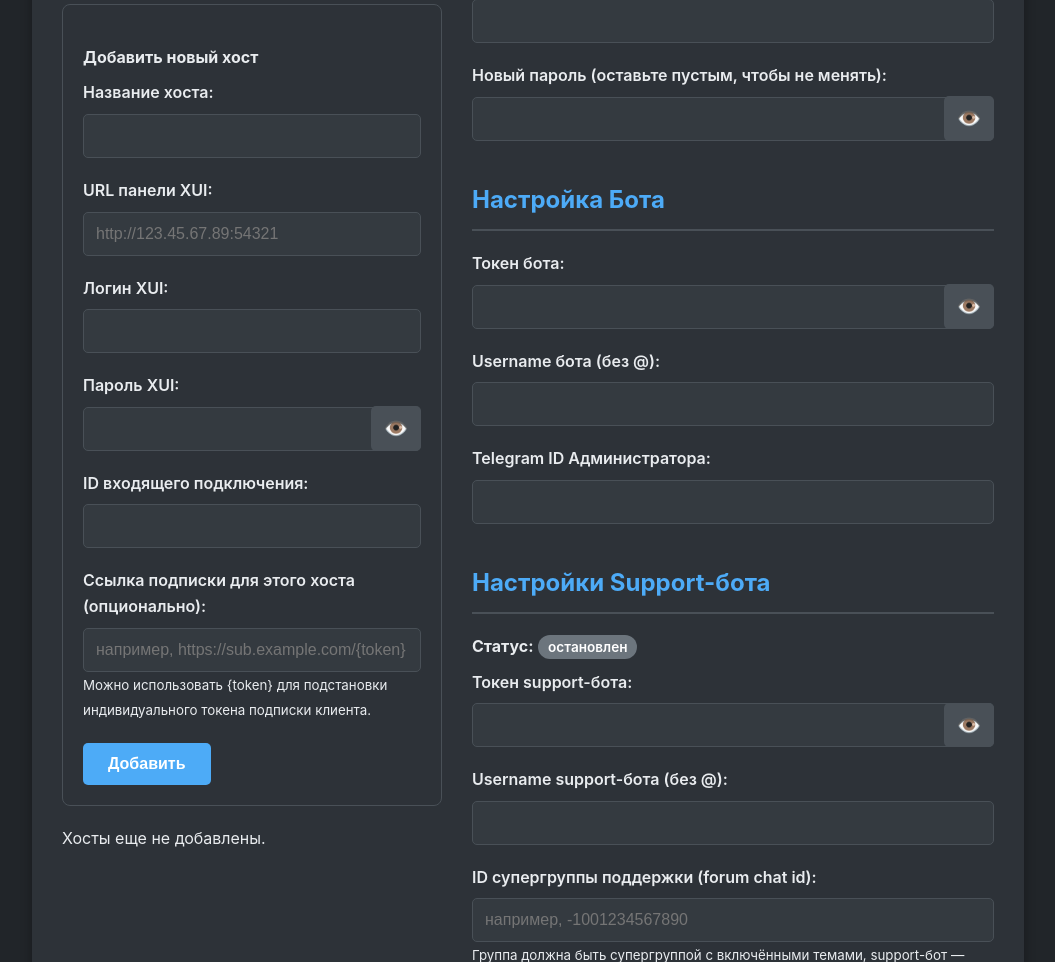
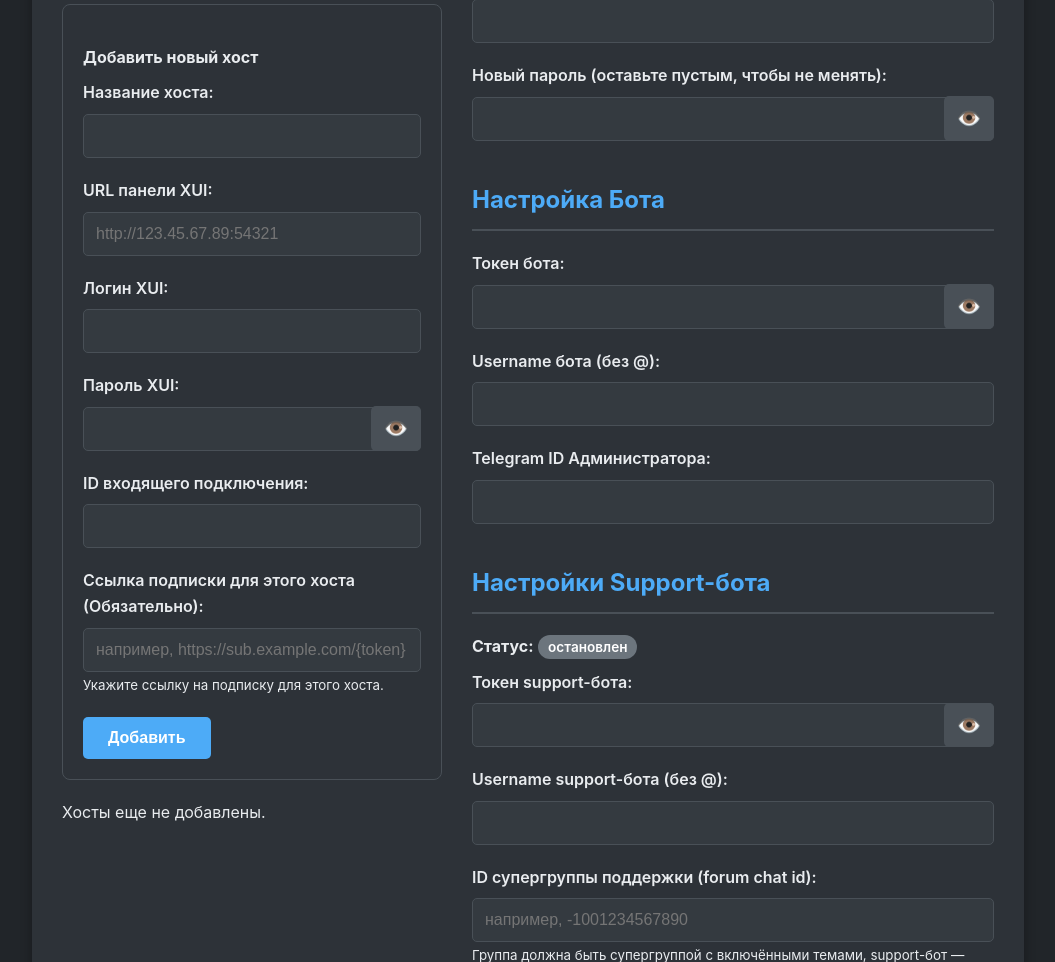
Before and after one commit to tweopi/3xui-shopbot, a Python web app: template src/shop_bot/webhook_server/templates/settings.html in a window 1280 px wide. Shown: the part 349-1311 px from the top of the page, without its empty margins (112-1167 px from the left). Run offline with Jinja, Linux system fonts and the light colour scheme; the template is opened without the code that fills it, so the values that code supplies are empty.

Commit message:
Update settings.html

```diff
--- a/src/shop_bot/webhook_server/templates/settings.html
+++ b/src/shop_bot/webhook_server/templates/settings.html
@@ -62,14 +62,14 @@
 						/>
 					</div>
 					<div class="form-group">
-						<label for="host_subscription_url">Ссылка подписки для этого хоста (опционально):</label>
+						<label for="host_subscription_url">Ссылка подписки для этого хоста (Обязательно):</label>
 						<input
 							type="text"
 							id="host_subscription_url"
 							name="host_subscription_url"
 							placeholder="например, https://sub.example.com/{token}"
 						/>
-						<small>Можно использовать {token} для подстановки индивидуального токена подписки клиента.</small>
+						<small>Укажите ссылку на подписку для этого хоста.</small>
 					</div>
 					<button type="submit" class="button button-primary">Добавить</button>
 				</form>
```
